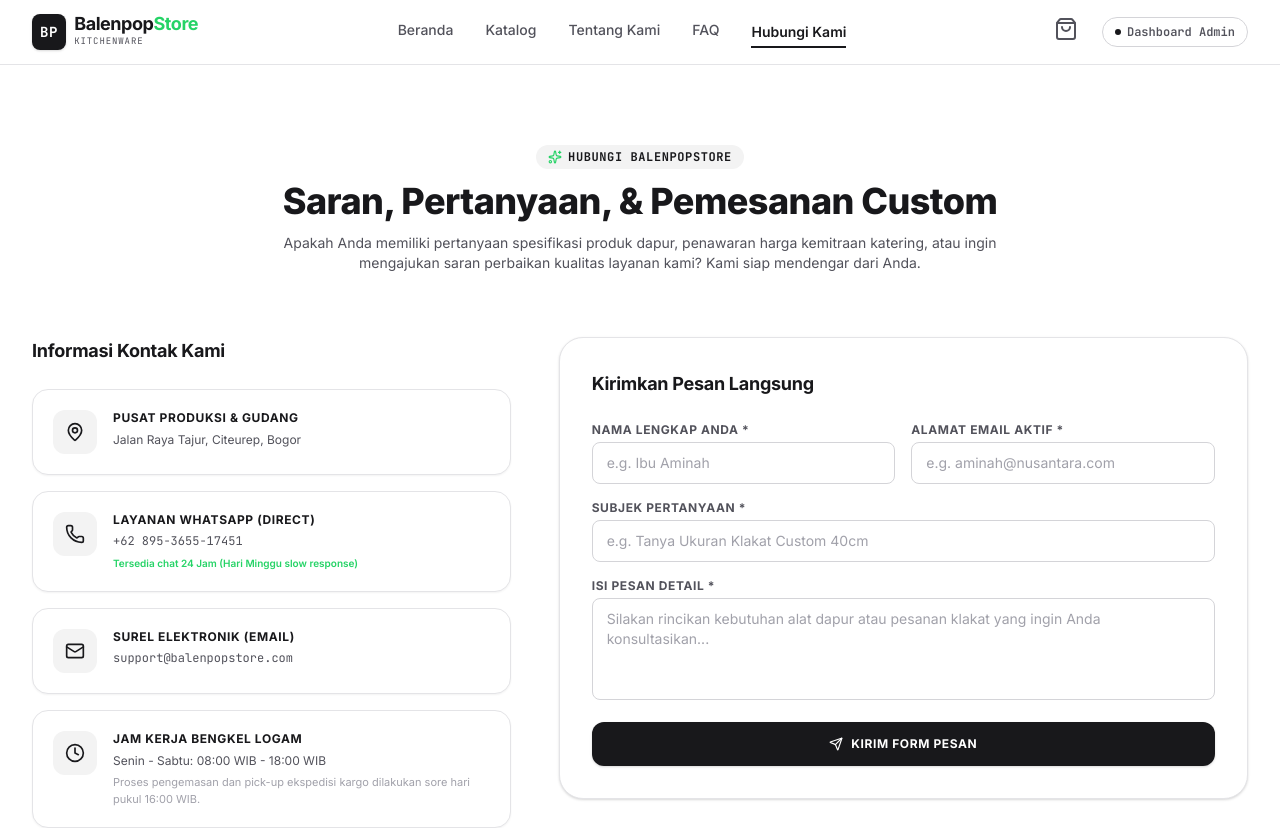
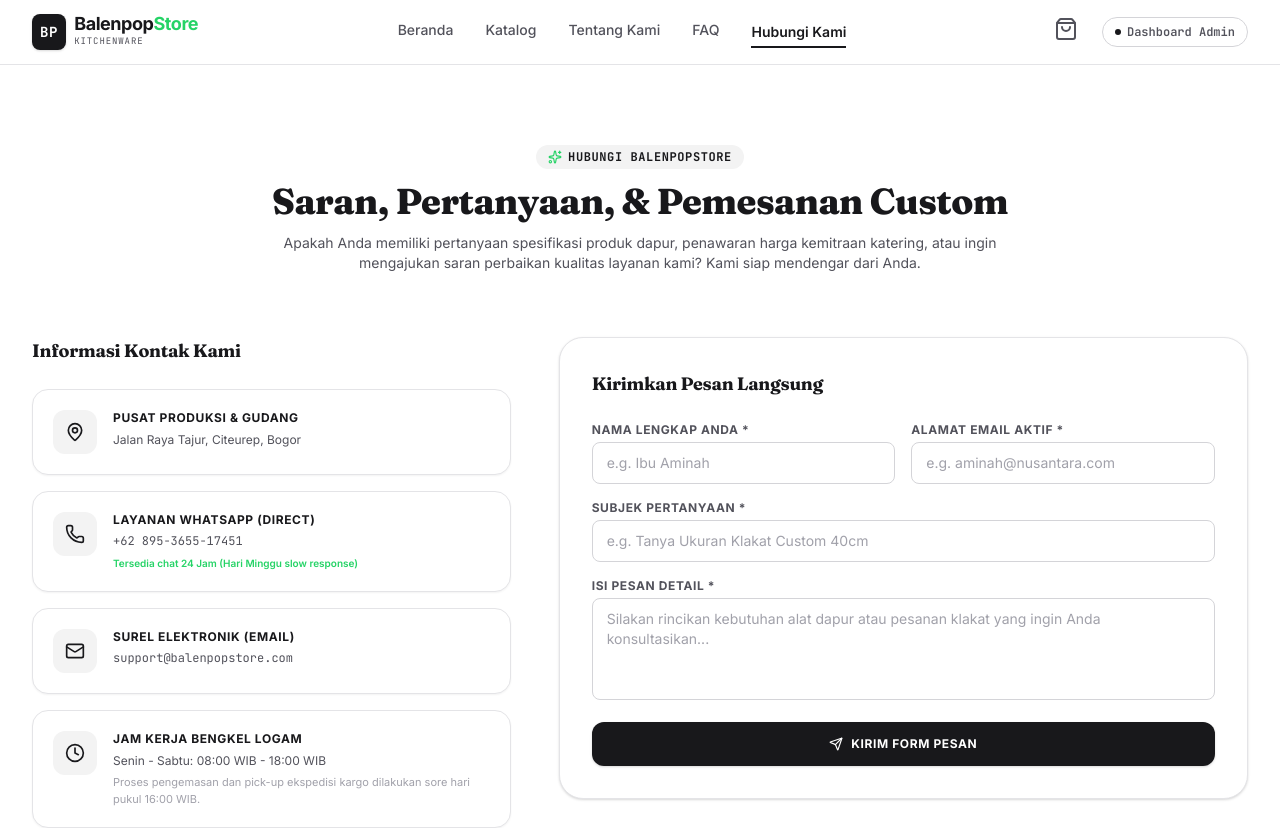
Before and after one commit to arsenioriszaid-tech/Balenpopstore-1, a Next.js app: page /contact in a window 1280 px wide. Shown: the top 828 px of the page. Built offline with nearby package versions, Linux system fonts and the light colour scheme.

Commit message:
Add files via upload

```diff
--- a/app/contact/page.tsx
+++ b/app/contact/page.tsx
@@ -3,6 +3,7 @@
 import React, { useState } from "react";
 import Header from "@/components/storefront/Header";
 import Footer from "@/components/storefront/Footer";
+import { motion, AnimatePresence } from "motion/react";
 import {
   Phone,
   MapPin,
@@ -12,6 +13,18 @@ import {
   CheckCircle,
   Sparkles
 } from "lucide-react";
+
+// Editorial Premium: gentle fade-up reveal for the two contact panels —
+// consistent with the reveal language used across the rest of the site
+// (Brand Highlights, About's story hero, etc.) rather than an instant render.
+const panelVariants = {
+  hidden: { opacity: 0, y: 20 },
+  visible: {
+    opacity: 1,
+    y: 0,
+    transition: { duration: 0.6, ease: "easeOut" as const },
+  },
+};
 
 export default function ContactPage() {
   const [name, setName] = useState("");
@@ -49,7 +62,7 @@ export default function ContactPage() {
             <Sparkles className="h-3.5 w-3.5 text-accent" />
             Hubungi BalenpopStore
           </div>
-          <h1 className="font-sans text-3xl sm:text-4xl font-extrabold text-primary">Saran, Pertanyaan, & Pemesanan Custom</h1>
+          <h1 className="font-display text-3xl sm:text-4xl font-extrabold text-primary">Saran, Pertanyaan, & Pemesanan Custom</h1>
           <p className="text-text-secondary text-sm">
             Apakah Anda memiliki pertanyaan spesifikasi produk dapur, penawaran harga kemitraan katering, atau ingin mengajukan saran perbaikan kualitas layanan kami? Kami siap mendengar dari Anda.
           </p>
@@ -59,8 +72,14 @@ export default function ContactPage() {
         <div className="grid grid-cols-1 lg:grid-cols-12 gap-12 items-start">
 
           {/* LEFT: Contact Coordinates Cards */}
-          <div className="lg:col-span-5 space-y-6">
-            <h2 className="font-sans text-lg font-bold text-primary">Informasi Kontak Kami</h2>
+          <motion.div
+            initial="hidden"
+            whileInView="visible"
+            viewport={{ once: true, amount: 0.3 }}
+            variants={panelVariants}
+            className="lg:col-span-5 space-y-6"
+          >
+            <h2 className="font-display text-lg font-bold text-primary">Informasi Kontak Kami</h2>
 
             <div className="space-y-4">
               {/* Address */}
@@ -117,26 +136,52 @@ export default function ContactPage() {
                 </div>
               </div>
             </div>
-          </div>
+          </motion.div>
 
           {/* RIGHT: Contact Interactive Form */}
-          <div className="lg:col-span-7 bg-white border border-border-custom p-8 rounded-2xl shadow-sm space-y-6">
-            <h2 className="font-sans text-lg font-bold text-primary">Kirimkan Pesan Langsung</h2>
+          <motion.div
+            initial="hidden"
+            whileInView="visible"
+            viewport={{ once: true, amount: 0.3 }}
+            variants={panelVariants}
+            transition={{ delay: 0.1 }}
+            className="lg:col-span-7 bg-white border border-border-custom p-8 rounded-2xl shadow-sm space-y-6"
+          >
+            <h2 className="font-display text-lg font-bold text-primary">Kirimkan Pesan Langsung</h2>
 
-            {isSent && (
-              <div className="p-4 bg-emerald-50 border border-emerald-200 text-emerald-800 rounded-xl flex items-center gap-3 text-xs leading-relaxed">
-                <CheckCircle className="h-5 w-5 text-emerald-600 flex-shrink-0" />
-                <div>
-                  <strong className="font-bold">Pesan Anda Berhasil Terkirim!</strong> Tim operasional BalenpopStore akan segera menindaklanjuti atau menghubungi Anda via email/telepon. Terima kasih.
-                </div>
-              </div>
-            )}
+            <AnimatePresence>
+              {isSent && (
+                <motion.div
+                  key="success-message"
+                  role="status"
+                  aria-live="polite"
+                  initial={{ opacity: 0, y: -8, scale: 0.97 }}
+                  animate={{ opacity: 1, y: 0, scale: 1 }}
+                  exit={{ opacity: 0, y: -8, scale: 0.97 }}
+                  transition={{ duration: 0.3, ease: [0.4, 0, 0.2, 1] }}
+                  className="p-4 bg-emerald-50 border border-emerald-200 text-emerald-800 rounded-xl flex items-center gap-3 text-xs leading-relaxed"
+                >
+                  <motion.span
+                    initial={{ scale: 0 }}
+                    animate={{ scale: 1 }}
+                    transition={{ type: "spring", stiffness: 400, damping: 15, delay: 0.1 }}
+                    className="flex-shrink-0"
+                  >
+                    <CheckCircle className="h-5 w-5 text-emerald-600" />
+                  </motion.span>
+                  <div>
+                    <strong className="font-bold">Pesan Anda Berhasil Terkirim!</strong> Tim operasional BalenpopStore akan segera menindaklanjuti atau menghubungi Anda via email/telepon. Terima kasih.
+                  </div>
+                </motion.div>
+              )}
+            </AnimatePresence>
 
             <form onSubmit={handleSubmit} className="space-y-4">
               <div className="grid grid-cols-1 sm:grid-cols-2 gap-4">
                 <div>
-                  <label className="block text-xs font-bold text-text-secondary uppercase tracking-wider mb-1">Nama Lengkap Anda *</label>
+                  <label htmlFor="contact-name" className="block text-xs font-bold text-text-secondary uppercase tracking-wider mb-1">Nama Lengkap Anda *</label>
                   <input
+                    id="contact-name"
                     type="text"
                     required
                     value={name}
@@ -146,8 +191,9 @@ export default function ContactPage() {
                   />
                 </div>
                 <div>
-                  <label className="block text-xs font-bold text-text-secondary uppercase tracking-wider mb-1">Alamat Email Aktif *</label>
+                  <label htmlFor="contact-email" className="block text-xs font-bold text-text-secondary uppercase tracking-wider mb-1">Alamat Email Aktif *</label>
                   <input
+                    id="contact-email"
                     type="email"
                     required
                     value={email}
@@ -159,8 +205,9 @@ export default function ContactPage() {
               </div>
 
               <div>
-                <label className="block text-xs font-bold text-text-secondary uppercase tracking-wider mb-1">Subjek Pertanyaan *</label>
+                <label htmlFor="contact-subject" className="block text-xs font-bold text-text-secondary uppercase tracking-wider mb-1">Subjek Pertanyaan *</label>
                 <input
+                  id="contact-subject"
                   type="text"
                   required
                   value={subject}
@@ -171,8 +218,9 @@ export default function ContactPage() {
               </div>
 
               <div>
-                <label className="block text-xs font-bold text-text-secondary uppercase tracking-wider mb-1">Isi Pesan Detail *</label>
+                <label htmlFor="contact-message" className="block text-xs font-bold text-text-secondary uppercase tracking-wider mb-1">Isi Pesan Detail *</label>
                 <textarea
+                  id="contact-message"
                   required
                   rows={4}
                   value={message}
@@ -182,7 +230,8 @@ export default function ContactPage() {
                 />
               </div>
 
-              <button
+              <motion.button
+                whileTap={{ scale: 0.98 }}
                 type="submit"
                 disabled={isLoading}
                 className="w-full py-3.5 bg-primary hover:bg-primary-hover disabled:bg-primary/60 text-white text-xs font-bold rounded-lg flex items-center justify-center gap-2 shadow-sm transition-all focus:ring-4 focus:ring-primary/20 cursor-pointer uppercase tracking-wider"
@@ -195,9 +244,9 @@ export default function ContactPage() {
                     Kirim Form Pesan
                   </>
                 )}
-              </button>
+              </motion.button>
             </form>
-          </div>
+          </motion.div>
 
         </div>
 
```
